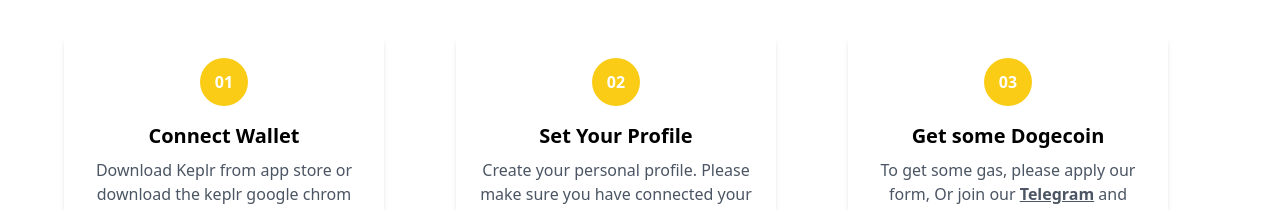
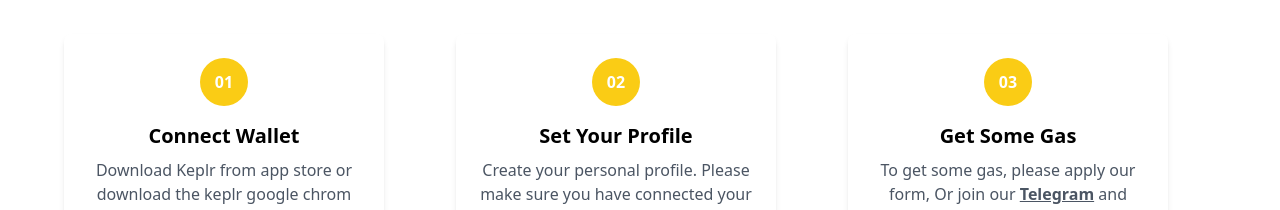
Before and after one commit to mansu10/tagfusion-frontend, a React (Vite) app: page / in a window 1280 px wide. Shown: the part 1400-1610 px from the top of the page. Built offline with nearby package versions, Linux system fonts and the light colour scheme.

Commit message:
add home web

```diff
--- a/src/pages/Home.jsx
+++ b/src/pages/Home.jsx
@@ -79,7 +79,7 @@ const steps = [
    },
    {
       stepNumber: "03",
-      title: "Get some Dogecoin",
+      title: "Get Some Gas",
       description: (
           <>
              To get some gas, please apply our form, Or join our {' '}
```
